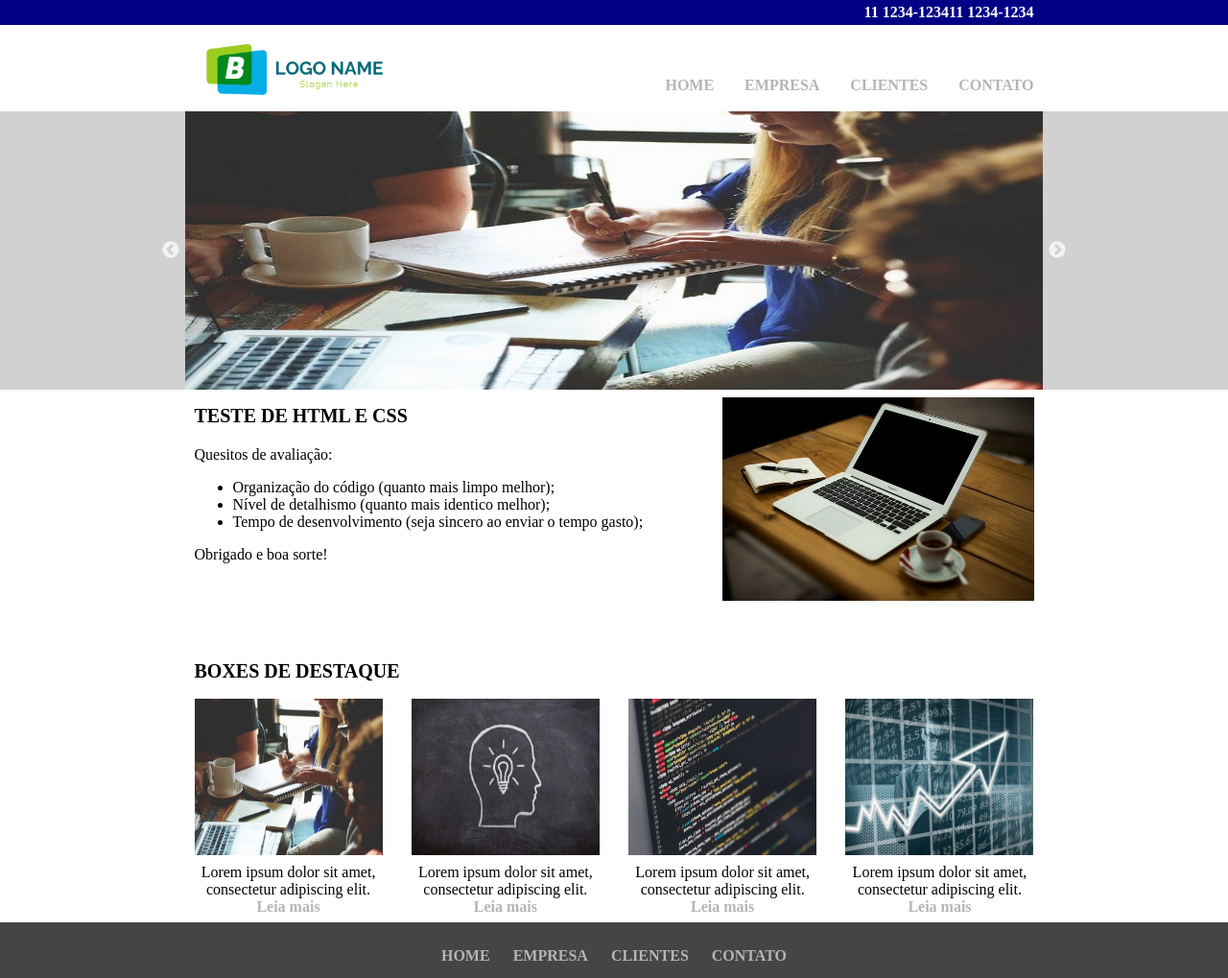
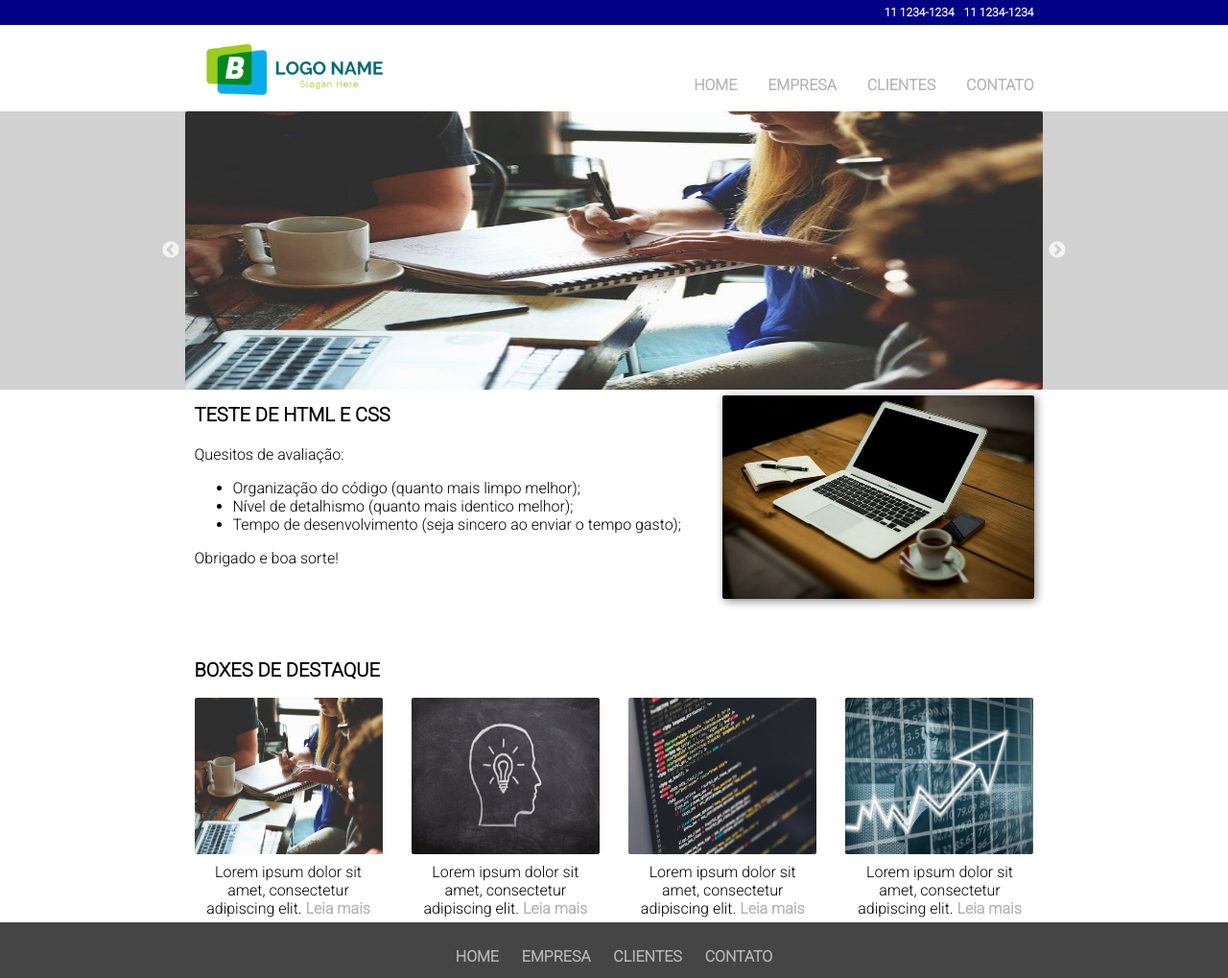
Before and after one commit to HugoLc/Teste, a plain HTML site: page index.html in a window 1280 px wide. Shown: the top 1019 px of the page at 96% size. Drawn offline with nearby package versions, Linux system fonts and the light colour scheme.

Commit message:
Inserida a fonte na página.

```diff
--- a/index.html
+++ b/index.html
@@ -2,9 +2,17 @@
 <html lang="pt-br" dir="ltr">
   <head>
     <meta charset="utf-8">
+
+    <!-- Slick Slider -->
     <link rel="stylesheet" type="text/css" href="slick-1.8.1/slick/slick.css"/>
 		<link rel="stylesheet" type="text/css" href="slick-1.8.1/slick/slick-theme.css"/>
+    <!-- Fonte -->
+    <link rel="preconnect" href="https://fonts.googleapis.com">
+    <link rel="preconnect" href="https://fonts.gstatic.com" crossorigin>
+    <link href="https://fonts.googleapis.com/css2?family=Roboto:wght@300&display=swap" rel="stylesheet">
+    <!-- Estilo -->
     <link rel="stylesheet" href="style.css">
+
     <title>Teste Ideal Trends</title>
   </head>
   <body>
@@ -21,7 +29,7 @@
             <img class="logo" src="img/logo.png" alt="Logotipo">
             <nav class="menu">
               <ul class="menu-principal">
-                <li><a href="#">home</a></li>
+                <li class="li-menu-principal"><a href="#">home</a></li>
                 <li class="empresa"><a href="#">empresa</a>
                   <div class="sub-m-1">
                         <ul>
@@ -39,8 +47,8 @@
                         </ul>
                   </div>
                 </li>
-                <li><a href="#">clientes</a></li>
-                <li><a href="#">contato</a></li>
+                <li class="li-menu-principal"><a href="#">clientes</a></li>
+                <li class="li-menu-principal"><a href="#">contato</a></li>
               </ul>
             </nav>
           </div>
--- a/style.css
+++ b/style.css
@@ -3,6 +3,14 @@ html, body{
   padding:0;
   box-sizing:borderbox;
   background: purple;
+}
+
+body{
+  font-family: 'Roboto', sans-serif;
+}
+
+img{
+  border-radius: 2px;
 }
 
 .container{
@@ -38,7 +46,12 @@ header {
 
 .div-tel span{
   font-weight: bold;
+  font-size: 12px;
   color: white;
+}
+
+.div-tel span:last-child{
+  margin-left: 10px
 }
 
 .header-bot{
@@ -74,7 +87,7 @@ header {
   text-transform: uppercase;
 }
 
-.menu-principal li:last-child{
+.menu-principal .li-menu-principal:last-child{
   padding: 10px 0px 10px 10px;
 }
 
@@ -174,6 +187,7 @@ main {
   width: 325px;
   height: 212px;
   margin-top: 12px;
+  box-shadow: 2px 2px 10px gray;
 }
 
 .boxes{
@@ -244,5 +258,7 @@ footer ul li a:hover{
 
 footer span {
   display: inline-block;
+  color: white;
   margin: 50px 0 20px  0;
+  font-size: 12px;
 }
```
